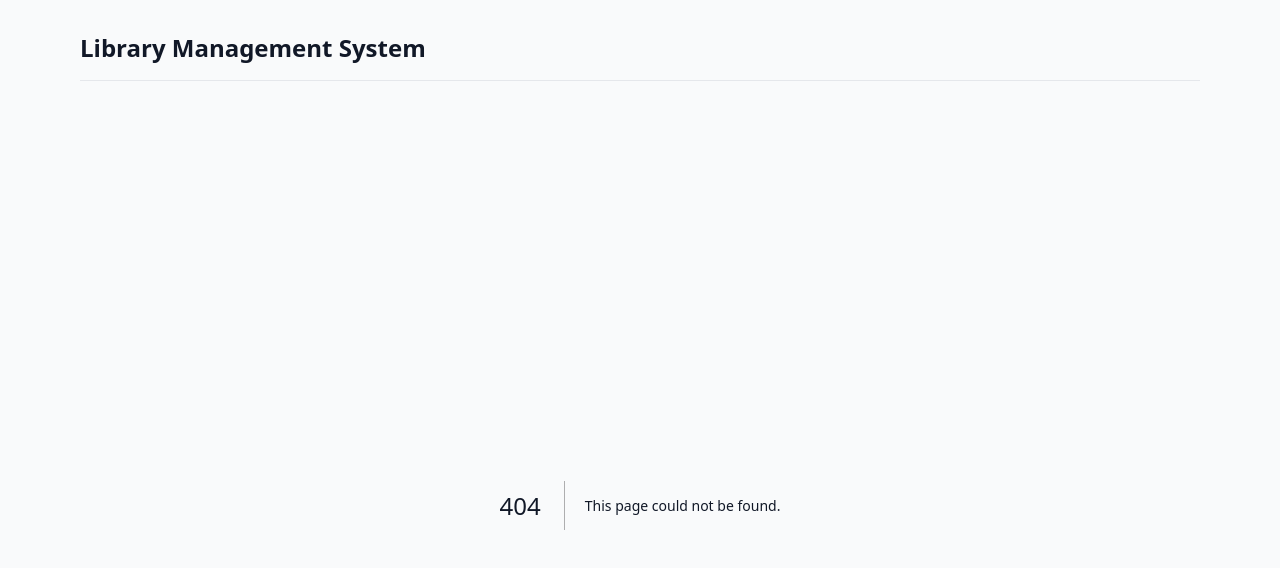
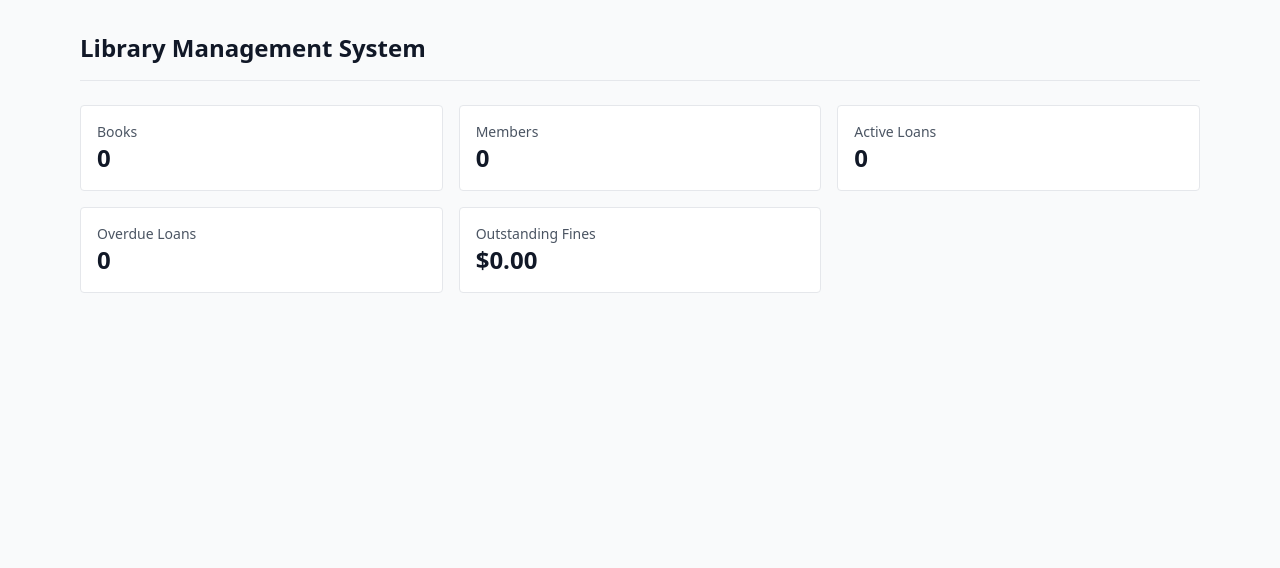
Before and after one commit to Abhishek-0005/Abhishek-0005, a Next.js app in the folder lms/: page /dashboard in a window 1280 px wide. Before the commit this address had no page. Shown: the top 568 px of the page. Built offline with nearby package versions, Linux system fonts and the light colour scheme; no server answers; the database is empty.

Commit message:
feat(lms): simple dashboard with statistics

```diff
--- /dev/null
+++ b/lms/app/dashboard/page.tsx
@@ -0,0 +1,31 @@
+import { prisma } from '@/lib/prisma'
+
+export default async function Dashboard() {
+  const [books, members, activeLoans, overdueLoans] = await Promise.all([
+    prisma.book.count(),
+    prisma.user.count(),
+    prisma.loan.count({ where: { returnedAt: null } }),
+    prisma.loan.count({ where: { returnedAt: null, dueAt: { lt: new Date() } } }),
+  ])
+
+  const fines = await prisma.loan.aggregate({ _sum: { fineCents: true }, where: { finePaid: false } })
+
+  return (
+    <div className="grid grid-cols-2 md:grid-cols-3 gap-4">
+      <Card title="Books" value={books} />
+      <Card title="Members" value={members} />
+      <Card title="Active Loans" value={activeLoans} />
+      <Card title="Overdue Loans" value={overdueLoans} />
+      <Card title="Outstanding Fines" value={`$${((fines._sum.fineCents||0)/100).toFixed(2)}`} />
+    </div>
+  )
+}
+
+function Card({ title, value }: { title: string; value: number | string }) {
+  return (
+    <div className="rounded border p-4 bg-white">
+      <div className="text-sm text-gray-600">{title}</div>
+      <div className="text-2xl font-semibold">{value}</div>
+    </div>
+  )
+}
```
